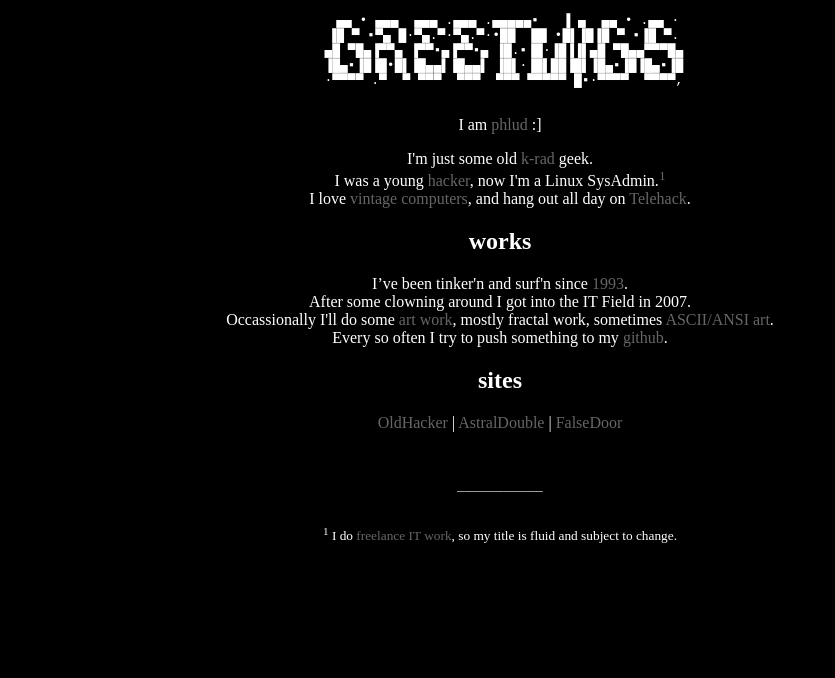
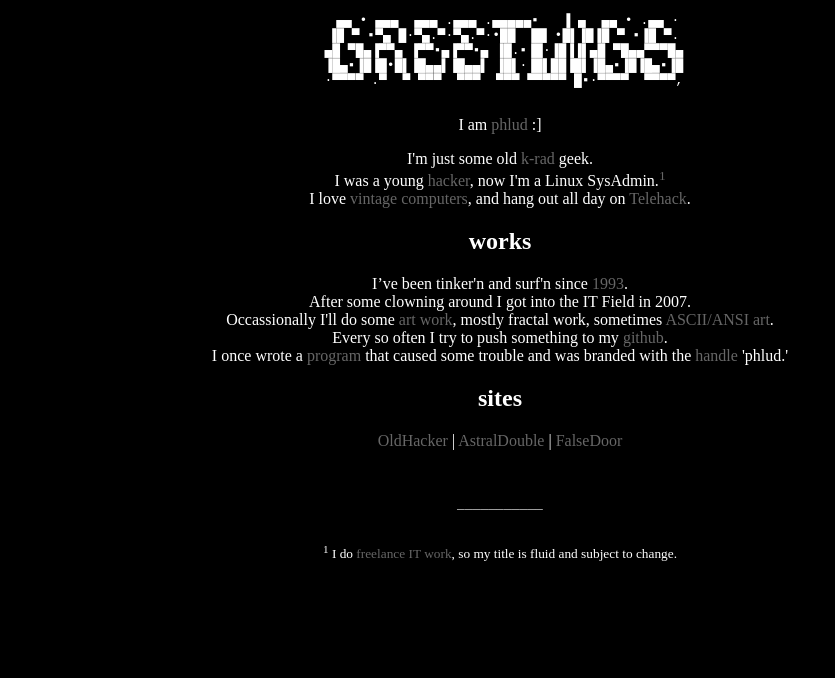
Before and after one commit to phlud/phlud.github.io, a plain HTML site: page index.html in a window 1280 px wide. Shown: the top 678 px of the page, without its empty margins (0-835 px from the left). Drawn offline with Linux system fonts and the light colour scheme.

Commit message:
update works

```diff
--- a/index.html
+++ b/index.html
@@ -61,7 +61,8 @@
           <p>I’ve been tinker'n and surf'n since <a href="http://8.oldhacker.org/art/gods.png" a class="hlink_1">1993</a>.<br>
             After some clowning around I got into the IT Field in 2007.<br>
             Occassionally I'll do some <a href="https://phlud.deviantart.com" a class="hlink_1">art work</a>, mostly fractal work, sometimes <a href="http://8.oldhacker.org/art/" a class="hlink_1">ASCII/ANSI art</a>.<br>
-            Every so often I try to push something to my <a href="https://github.com/phlud" a class="hlink_1">github</a>.
+            Every so often I try to push something to my <a href="https://github.com/phlud" a class="hlink_1">github</a>.<br>
+            I once wrote a <A href="http://8.oldhacker.org/scripts/lportphlud.c.txt" a class="hlink_1">program</a> that caused some trouble and was branded with the <a href="https://totseans.com/totse/en/privacy/handles.html" a class="hlink_1">handle</a> 'phlud.'<br>
           </p>
         <h2>sites</h2>
           <p><a href="http://oldhacker.org" a class="hlink_1">OldHacker</a> | <a href="https://astraldouble.com" a class="hlink_1">AstralDouble</a> | <a href="http://falsedoor.com" a class="hlink_1">FalseDoor</a>
```
